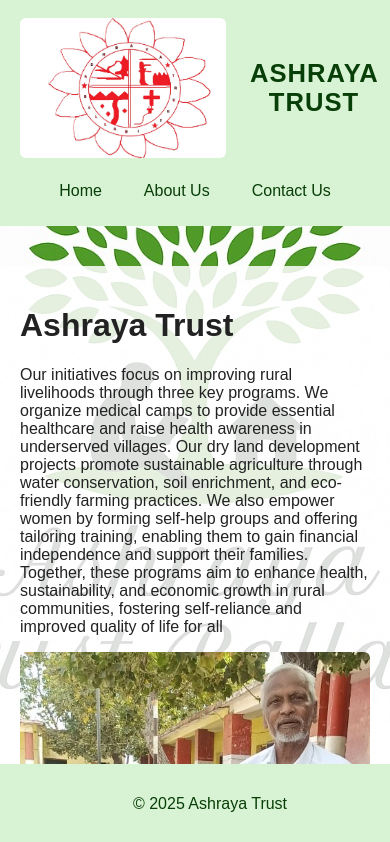
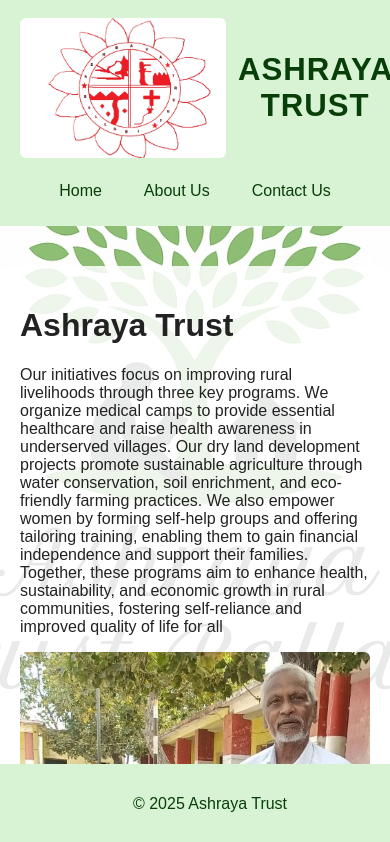
Before and after one commit to VeenaRama25/AshrayaTrust, a plain HTML site: page index.html in a window 390 px wide. Shown: the top 842 px of the page. Drawn offline with Linux system fonts and the light colour scheme.

Commit message:
changes to be committed:

```diff
--- a/style.css
+++ b/style.css
@@ -5,12 +5,30 @@
 }
 
 /* Site background image */
+/* Site background image */
 body {
   background-image: url('asserts/background.jpg');
   background-size: cover;
   background-position: center center;
   background-attachment: fixed;
   color: #222;
+  position: relative;
+}
+
+/* Lighten the background image with a translucent white overlay */
+body::after {
+  content: "";
+  position: fixed;
+  inset: 0;
+  background: rgba(255,255,255,0.35); /* adjust alpha to taste */
+  pointer-events: none;
+  z-index: 0;
+}
+
+/* Ensure content sits above the overlay */
+header, .container, main, footer {
+  position: relative;
+  z-index: 1;
 }
 
 /* Ensure main content remains readable over the background */
@@ -56,7 +74,6 @@
   align-items: center;
   justify-content: space-between; /* logo left, title right */
   gap: 12px;
-  position: relative; /* for absolute centering of title */
 }
 
 .site-logo {
@@ -74,30 +91,11 @@
 
 /* Larger site title in the header */
 .site-header h1 {
-  font-size: 2.1rem;
+  font-size: clamp(1.8rem, 8vw, 6.5rem); /* scales with viewport */
   margin: 0;
   letter-spacing: 1px;
   text-align: center;
-}
-
-/* Center the title horizontally in the header regardless of other elements */
-.site-header h1 {
-  position: absolute;
-  left: 50%;
-  transform: translateX(-50%);
-}
-
-/* On small screens, revert to normal flow to avoid overlapping the logo */
-@media (max-width: 700px) {
-  .site-header {
-    justify-content: flex-start;
-  }
-  .site-header h1 {
-    position: static;
-    transform: none;
-    margin-left: 12px;
-    font-size: 1.6rem;
-  }
+  flex: 1 1 auto; /* allow title to take available space */
 }
 
 nav a {
```
